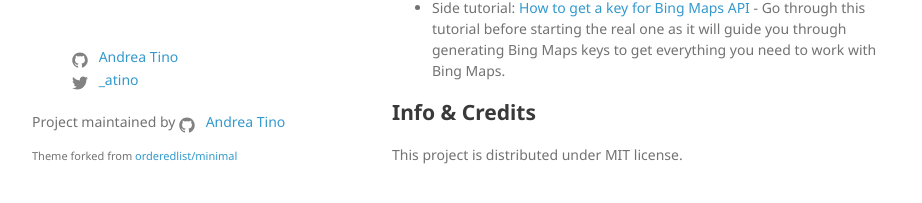
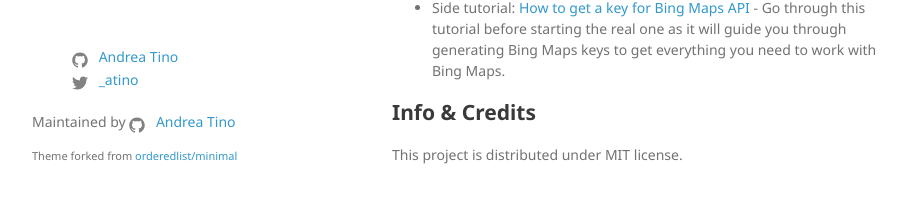
Before and after one commit to andry-tino/t-calcifer, a Jekyll site: the page built from index.html, in a window 1280 px wide and 1350 px high. Shown: the part 1115-1318 px from the top of the window, without its empty margins (178-1100 px from the left). Built offline with Jekyll 4.4.1, drawn with Linux system fonts in a browser that asks for light colours.

Commit message:
Text change

```diff
--- a/_includes/footer.html
+++ b/_includes/footer.html
@@ -8,6 +8,6 @@
     </li>
   </ul>
 
-  <p class="project-info">Project maintained by {% include icon-github.html username=site.author %}</p>
+  <p class="project-info">Maintained by {% include icon-github.html username=site.author %}</p>
   <p><small>Theme forked from <a href="{{ site.theme_forked_url }}">{{ site.theme_forked }}</a></small></p>
 </footer>
```
